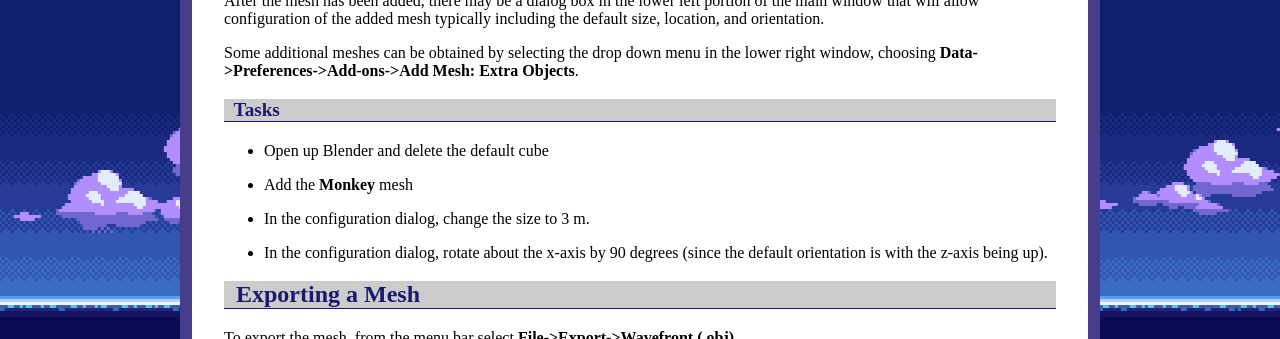
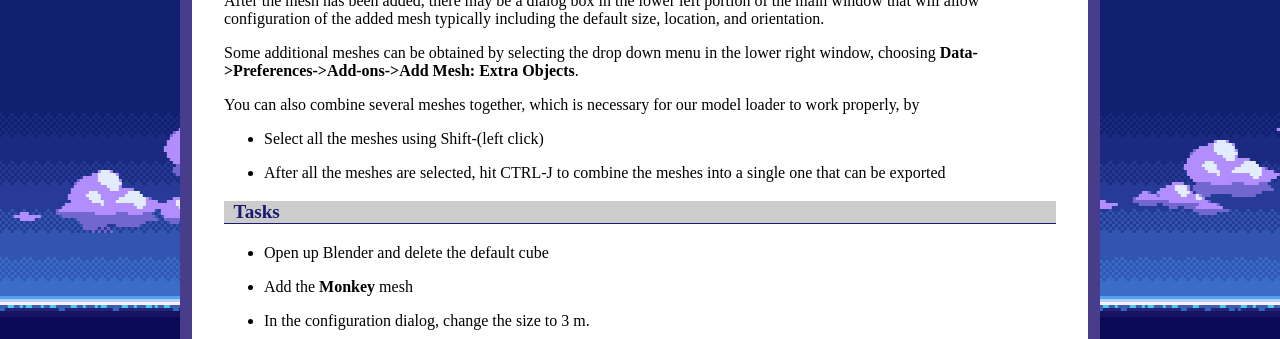
Before and after one commit to ycpcs/cs370-fall2022, a Jekyll site: the page built from labs/lab12.md, in a window 1280 px wide and 900 px high, scrolled down 1967 px, cut to the strip 164-503 px from the top of the window. Built offline with Jekyll 4.4.1, drawn with Linux system fonts in a browser that asks for light colours.

Commit message:
update blender lab
update blender lab

```diff
--- a/labs/lab12.md
+++ b/labs/lab12.md
@@ -53,6 +53,12 @@ After the mesh has been added, there may be a dialog box in the lower left porti
 
 Some additional meshes can be obtained by selecting the drop down menu in the lower right window, choosing **Data->Preferences->Add-ons->Add Mesh: Extra Objects**.
 
+You can also combine several meshes together, which is necessary for our model loader to work properly, by
+
+- Select all the meshes using Shift-(left click)
+
+- After all the meshes are selected, hit CTRL-J to combine the meshes into a single one that can be exported
+
 ### Tasks
 
 - Open up Blender and delete the default cube
```
